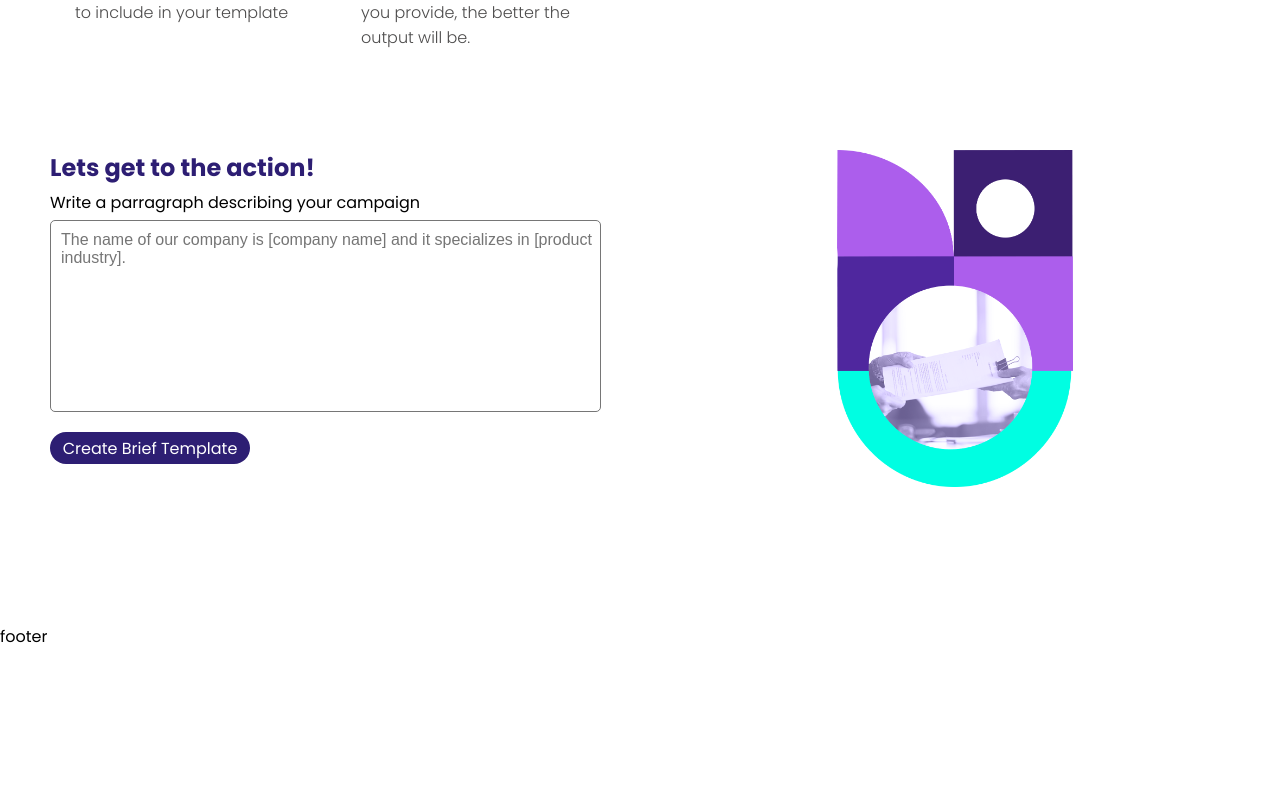
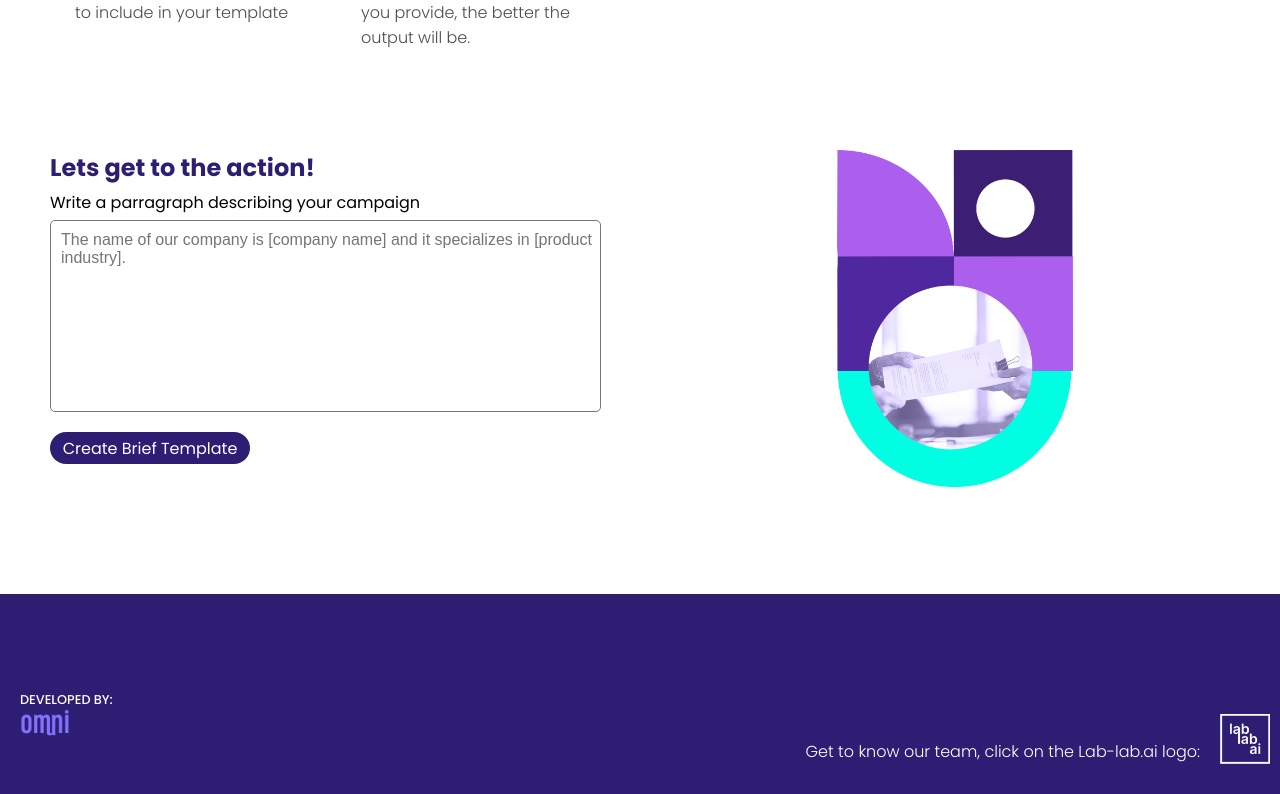
Before and after one commit to gaelzarco/ai-creative-assistant, a React (Create React App) app in the folder creative-assistant-app/: page / in a window 1280 px wide. Shown: the part 852-1646 px from the top of the page. Before the commit the page ends 1501 px from the top, so only its background shows below. Built offline with nearby package versions, Linux system fonts and the light colour scheme.

Commit message:
add html and styling structure to Footer component

```diff
--- a/creative-assistant-app/src/components/Footer.js
+++ /dev/null
@@ -1,9 +0,0 @@
-import React from 'react'
-
-const Footer = () => {
-  return (
-    <footer>footer</footer>
-  )
-}
-
-export default Footer
--- a/creative-assistant-app/src/components/Main/main.css
+++ b/creative-assistant-app/src/components/Main/main.css
@@ -1,5 +1,5 @@
 .main-container{
-    padding: 50px 50px 30px 50px;
+    padding: 50px 50px 0px 50px;
 }
 
 .instructions-container{
--- /dev/null
+++ b/creative-assistant-app/src/components/footer/Footer.js
@@ -0,0 +1,21 @@
+import React from 'react'
+import './footer.css'
+import omniLogo from '../../assets/OmniLogo.png'
+import lablabLogo from '../../assets/lablab-logo.webp'
+
+const Footer = () => {
+  return (
+    <footer>
+      <div className='footer-container'>
+          <p id='txt-small--footer'>DEVELOPED BY:</p>
+          <img src={omniLogo} width="50px" alt="Omni Team Logo" />
+      </div>
+      <div className='footer-container2'>
+        <p id='team-text'>Get to know our team, click on the Lab-lab.ai logo:</p>
+        <img className='lablabLogo' src={lablabLogo} width='50px' alt="Lab-lab Logo" />
+      </div>
+    </footer>
+  )
+}
+
+export default Footer
--- /dev/null
+++ b/creative-assistant-app/src/components/footer/footer.css
@@ -0,0 +1,38 @@
+footer{
+    display: grid;
+    grid-template-columns: 1fr 2fr;
+    background-color: #2d1e73;
+    height: 200px;
+    width: 100%;
+}
+
+.footer-container{
+    display: flex;
+    flex-direction: column;
+    justify-content: center;
+    align-items: flex-start;
+    padding: 20px;
+}
+
+.footer-container2{
+    display: flex;
+    flex-direction: row;
+    justify-content: end;
+    align-items: end;
+    margin: 30px 10px 30px 10px;
+}
+
+#txt-small--footer{
+    color: white;
+    font-size: 0.8em;
+    font-weight: 500;
+    margin-top: 40px;
+}
+
+#team-text{
+    color: white;
+}
+
+.lablabLogo{
+    margin-left: 20px;
+}
--- a/creative-assistant-app/src/pages/HomePage.js
+++ b/creative-assistant-app/src/pages/HomePage.js
@@ -1,7 +1,7 @@
 import React from 'react'
 import Header from '../components/header/Header'
 import Main from '../components/Main/Main'
-import Footer from '../components/Footer'
+import Footer from '../components/footer/Footer'
 const HomePage = () => {
   return (
     <>
```
Also changed, not shown: creative-assistant-app/src/assets/lablab-logo.webp (added).
